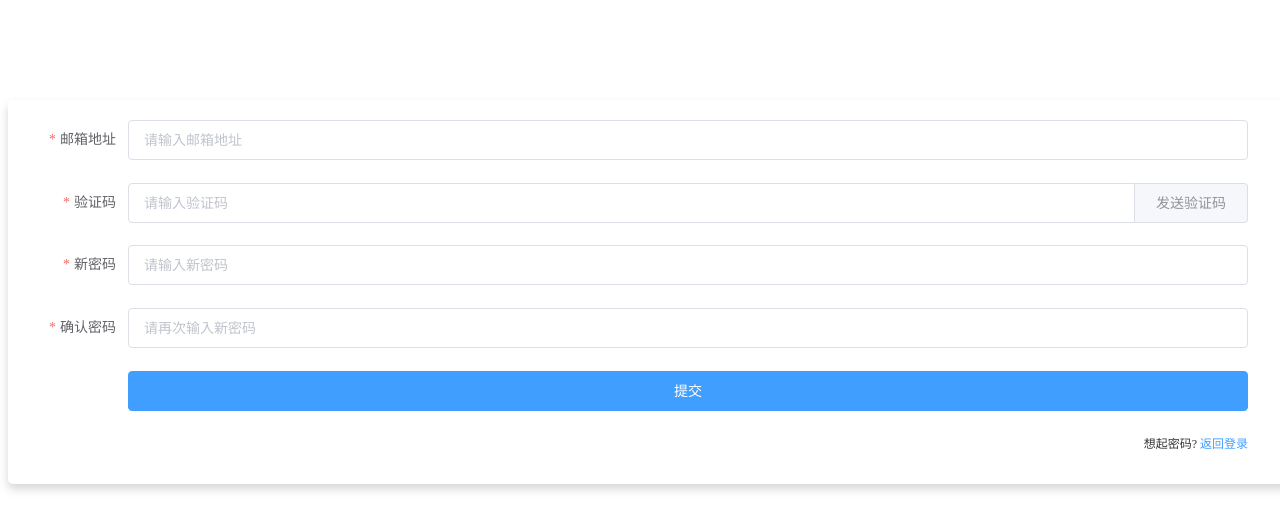
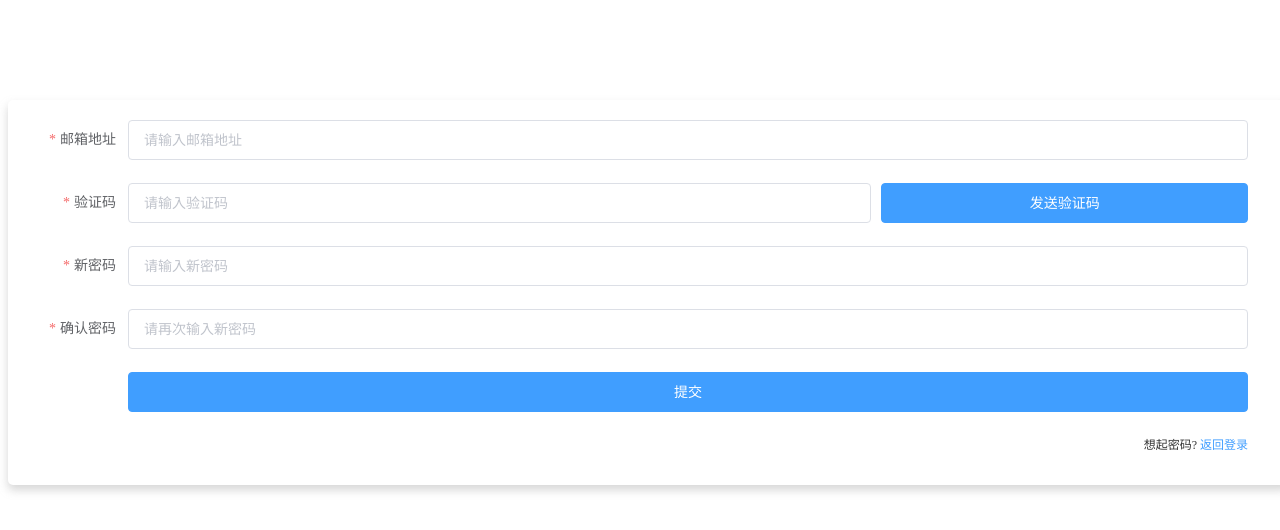
Before and after one commit to runhao/MyWebsiteVue, a Vue app: page /forgotpassword in a window 1280 px wide. Shown: the top 530 px of the page. Built offline with nearby package versions, Linux system fonts and the light colour scheme.

Commit message:
feat: 修复接口

```diff
--- a/src/components/RegisterForm.vue
+++ b/src/components/RegisterForm.vue
@@ -144,7 +144,6 @@ export default {
     const handleRegister = (formName: string) => {
       proxy.$refs[formName].validate((valid: boolean) => {
         if (valid) {
-          debugger
           // 调用注册接口，传递用户信息和验证码
           proxy.$axios
             .post("/api/user/register", props.registerUser)
--- a/src/views/ForgotPassword.vue
+++ b/src/views/ForgotPassword.vue
@@ -10,13 +10,21 @@
       <el-input v-model="forgotUser.email" placeholder="请输入邮箱地址"></el-input>
     </el-form-item>
     <el-form-item label="验证码" prop="verificationCode">
-      <el-input v-model="forgotUser.verificationCode" placeholder="请输入验证码">
-        <template #append>
-          <el-button @click="handleSendVerificationCode" :disabled="isCodeSent">
-            {{ isCodeSent ? `${countdown}秒后重试` : '发送验证码' }}
+      <el-row :gutter="10">
+        <el-col :span="16">
+          <el-input v-model="forgotUser.verificationCode" placeholder="请输入验证码"></el-input>
+        </el-col>
+        <el-col :span="8">
+          <el-button
+              @click="handleSendVerificationCode"
+              :disabled="isCodeSent"
+              type="primary"
+              class="send-code-btn"
+          >
+            {{ isCodeSent ? `已发送 (${countdown}s)` : '发送验证码' }}
           </el-button>
-        </template>
-      </el-input>
+        </el-col>
+      </el-row>
     </el-form-item>
     <el-form-item label="新密码" prop="newPassword">
       <el-input v-model="forgotUser.newPassword" type="password" placeholder="请输入新密码"></el-input>
@@ -25,7 +33,7 @@
       <el-input v-model="forgotUser.confirmPassword" type="password" placeholder="请再次输入新密码"></el-input>
     </el-form-item>
     <el-form-item>
-      <el-button @click="handleResetPassword" type="primary" class="submit-btn">提交</el-button>
+      <el-button @click="handleResetPassword('forgotForm')" type="primary" class="submit-btn">提交</el-button>
     </el-form-item>
     <!-- 返回登录 -->
     <div class="tipArea">
@@ -35,15 +43,14 @@
 </template>
 
 <script lang="ts">
-import { ref, getCurrentInstance } from 'vue'
-import { useRouter } from 'vue-router'
-import { ElMessage } from 'element-plus'
-import { resetPasswordUser, resetPasswordRules } from '@/utils/resetValidators' // 引入表单数据和验证规则
+import {ref, getCurrentInstance} from 'vue'
+import {useRouter} from 'vue-router'
+import {resetPasswordUser, resetPasswordRules} from '@/utils/resetValidators' // 引入表单数据和验证规则
 
 export default {
   setup() {
     // @ts-ignore
-    const { ctx } = getCurrentInstance()
+    const {proxy} = getCurrentInstance()
     const router = useRouter()
 
     // 表单数据
@@ -54,26 +61,41 @@ export default {
     const countdown = ref(60)
 
     // 发送验证码
-    const handleSendVerificationCode = async () => {
+    const handleSendVerificationCode = () => {
       if (!forgotUser.value.email) {
-        ElMessage.error('请输入邮箱地址')
+        proxy.$message({
+          message: '请输入邮箱地址',
+          type: 'error',
+        })
         return
       }
 
-      try {
-        const res = await ctx.$axios.post('https://shiyan520.cn/api/user/send_verification_code', {
+      // 调用邮箱验证码接口
+      proxy.$axios
+          .post('/api/user/email_verification', {
             email: forgotUser.value.email
           })
-        if (res.data.success) {
-          ElMessage.success('验证码已发送，请查收邮件')
+          .then((res: any) => {
+            if (res.data.data.success) {
               isCodeSent.value = true
               startCountdown()
+              proxy.$message({
+                message: '验证码已发送，请查收邮件',
+                type: 'success',
+              })
             } else {
-          ElMessage.error(res.data.msg)
+              proxy.$message({
+                message: res.data.msg,
+                type: 'error',
+              })
             }
-      } catch (error) {
-        ElMessage.error('发送验证码失败，请稍后重试')
-      }
+          })
+          .catch((err: any) => {
+            proxy.$message({
+              message: '发送验证码失败，请稍后重试',
+              type: 'error',
+            })
+          })
     }
 
     // 倒计时
@@ -90,23 +112,43 @@ export default {
     }
 
     // 重置密码
-    const handleResetPassword = async () => {
-      try {
-        await ctx.$refs.forgotForm.validate()
-        const res = await ctx.$axios.post('https://shiyan520.cn/api/user/reset_password', {
+    const handleResetPassword = (formName: string) => {
+      proxy.$refs[formName].validate((valid: boolean) => {
+        if (valid) {
+          proxy.$axios
+              .post('/api/user/reset_password', {
                 email: forgotUser.value.email,
                 verification_code: forgotUser.value.verificationCode,
                 new_password: forgotUser.value.newPassword
               })
+              .then((res: any) => {
                 if (res.data.success) {
-          ElMessage.success('密码重置成功')
+                  proxy.$message({
+                    message: '密码重置成功',
+                    type: 'success',
+                  })
                   router.push('/login')
                 } else {
-          ElMessage.error(res.data.msg)
+                  proxy.$message({
+                    message: res.data.msg,
+                    type: 'error',
+                  })
                 }
-      } catch (error) {
-        ElMessage.error('密码重置失败，请检查输入信息')
+              })
+              .catch((err: any) => {
+                proxy.$message({
+                  message: '密码重置失败，请检查输入信息',
+                  type: 'error',
+                })
+              })
+        } else {
+          proxy.$message({
+            message: '请填写完整信息',
+            type: 'error',
+          })
+          return false
         }
+      })
     }
 
     // 返回登录
@@ -141,6 +183,10 @@ export default {
   width: 100%;
 }
 
+.send-code-btn {
+  width: 100%;
+}
+
 .tipArea {
   text-align: right;
   font-size: 12px;
```
Lines whose indentation alone changed are shown as unchanged.
